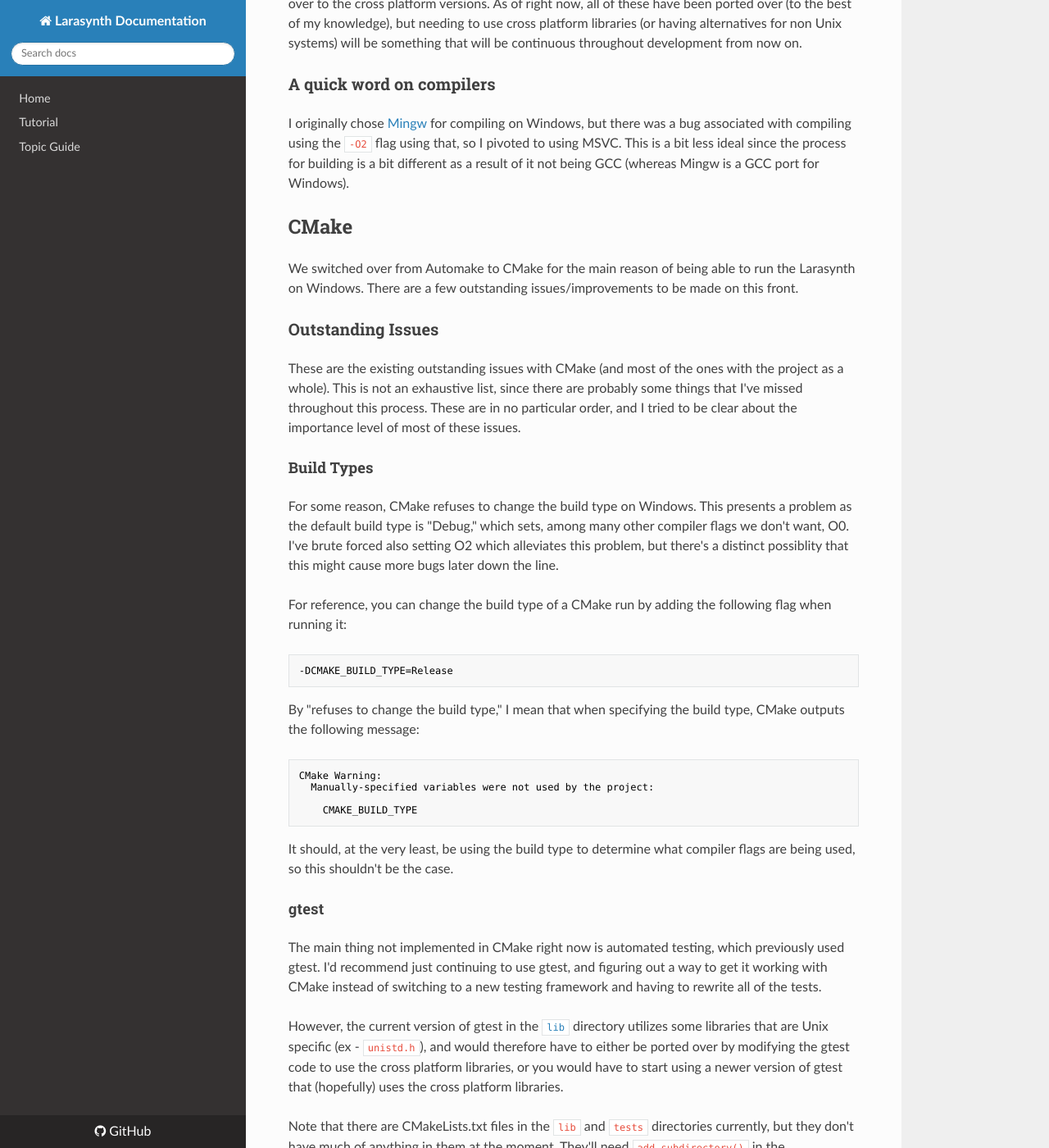
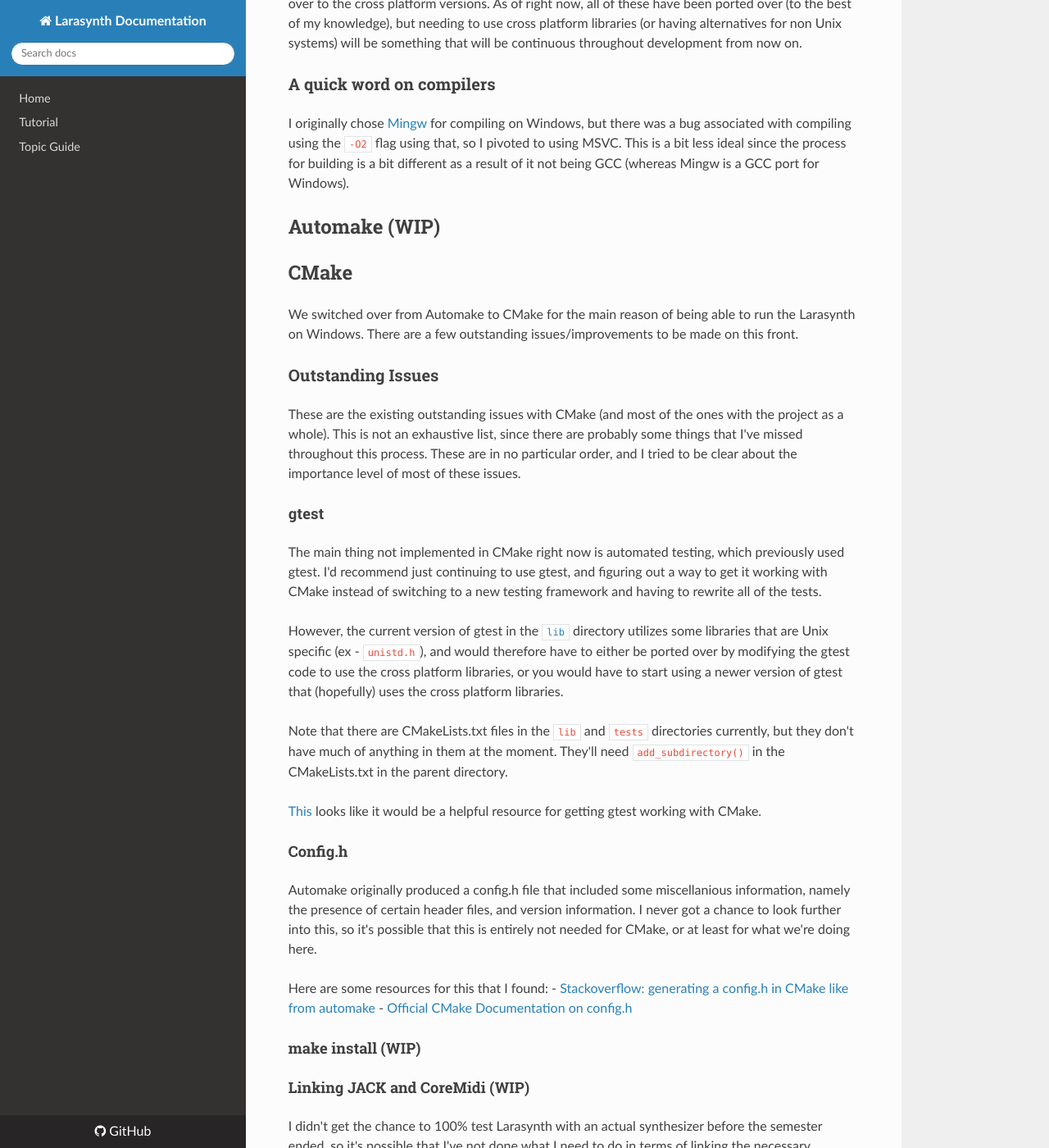
Before and after one commit to sommern/larasynth, an MkDocs documentation site: the page built from docs/futuredevs.md, in a window 1280 px wide and 1400 px high, scrolled down 306 px. Shown: the whole window at 82% size. Built offline with MkDocs 1.6.1, drawn with Linux system fonts in a browser that asks for light colours; nearby versions of some CDN libraries.

Commit message:
remove build type stuff

````diff
--- a/docs/futuredevs.md
+++ b/docs/futuredevs.md
@@ -10,6 +10,8 @@ When porting to Windows, some libraries were Unix specific, and therefore had to
 
 I originally chose [Mingw](https://code.visualstudio.com/docs/cpp/config-mingw) for compiling on Windows, but there was a bug associated with compiling using the `-O2` flag using that, so I pivoted to using MSVC. This is a bit less ideal since the process for building is a bit different as a result of it not being GCC (whereas Mingw is a GCC port for Windows).
 
+## Automake (WIP)
+
 ## CMake
 
 We switched over from Automake to CMake for the main reason of being able to run the Larasynth on Windows. There are a few outstanding issues/improvements to be made on this front.
@@ -17,27 +19,6 @@ We switched over from Automake to CMake for the main reason of being able to run
 ### Outstanding Issues
 
 These are the existing outstanding issues with CMake (and most of the ones with the project as a whole). This is not an exhaustive list, since there are probably some things that I've missed throughout this process. These are in no particular order, and I tried to be clear about the importance level of most of these issues.
-
-#### Build Types
-
-For some reason, CMake refuses to change the build type on Windows. This presents a problem as the default build type is "Debug," which sets, among many other compiler flags we don't want, O0. I've brute forced also setting O2 which alleviates this problem, but there's a distinct possiblity that this might cause more bugs later down the line.
-
-For reference, you can change the build type of a CMake run by adding the following flag when running it:
-
-```nohighlight
--DCMAKE_BUILD_TYPE=Release
-```
-
-By "refuses to change the build type," I mean that when specifying the build type, CMake outputs the following message:
-
-```nohighlight
-CMake Warning:
-  Manually-specified variables were not used by the project:
-
-    CMAKE_BUILD_TYPE
-```
-
-It should, at the very least, be using the build type to determine what compiler flags are being used, so this shouldn't be the case.
 
 #### gtest
 
````
Also changed, not shown: docs/index.md (+1 -1 lines).
